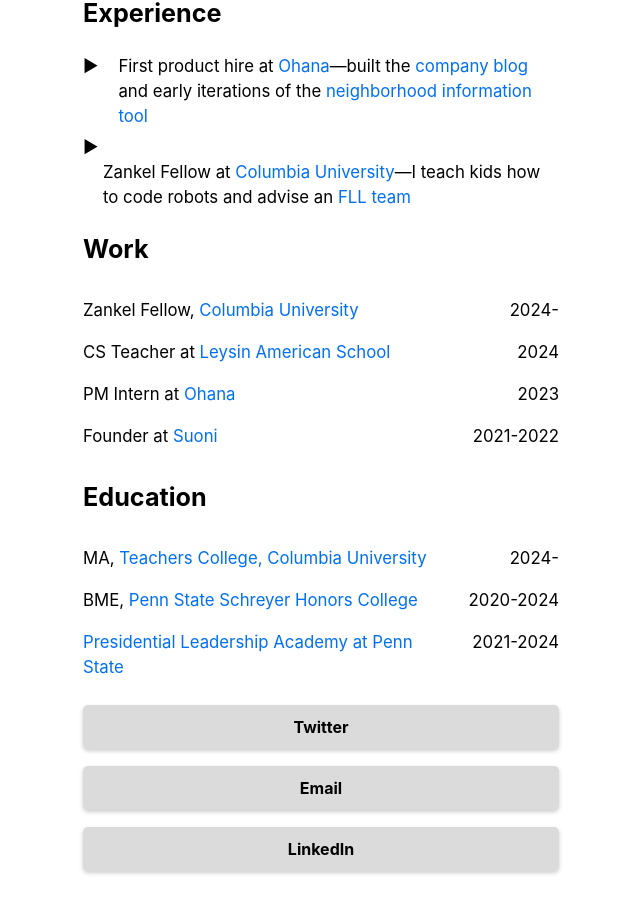
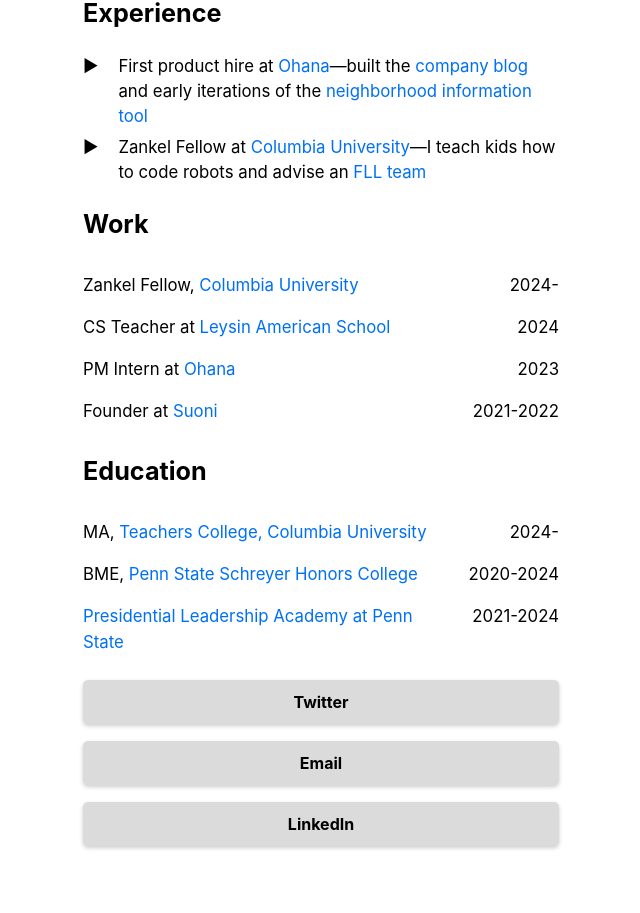
Before and after one commit to dvdhutch/dvdhutch-personal-site, a Next.js app: page / in a window 1280 px wide. Shown: the part 797-1710 px from the top of the page, without its empty margins (319-959 px from the left). Built offline with nearby package versions, Linux system fonts and the light colour scheme.

Commit message:
Update index.js

```diff
--- a/pages/index.js
+++ b/pages/index.js
@@ -33,7 +33,7 @@ export default function Home({ allPostsData }) {
             <span className={utilStyles.arrow}>▶</span>
             <span className={utilStyles.indentedText}>First product hire at <Link href="https://liveohana.ai/"><a>Ohana</a></Link>&mdash;built the <Link href="https://liveohana.ai/blog/ohana-neo"><a>company blog</a></Link> and early iterations of the <Link href="https://liveohana.ai/sublet/new-york-city"><a>neighborhood information tool</a></Link></span>
           </li>
-          <li>
+          <li className={utilStyles.workItem}>
             <span className={utilStyles.arrow}>▶</span>
             <span className={utilStyles.indentedText}>Zankel Fellow at <Link href="https://liveohana.ai/"><a>Columbia University</a></Link>&mdash;I teach kids how to code robots and advise an <Link href="https://www.firstlegoleague.org/"><a>FLL team</a></Link></span>
           </li>
```
